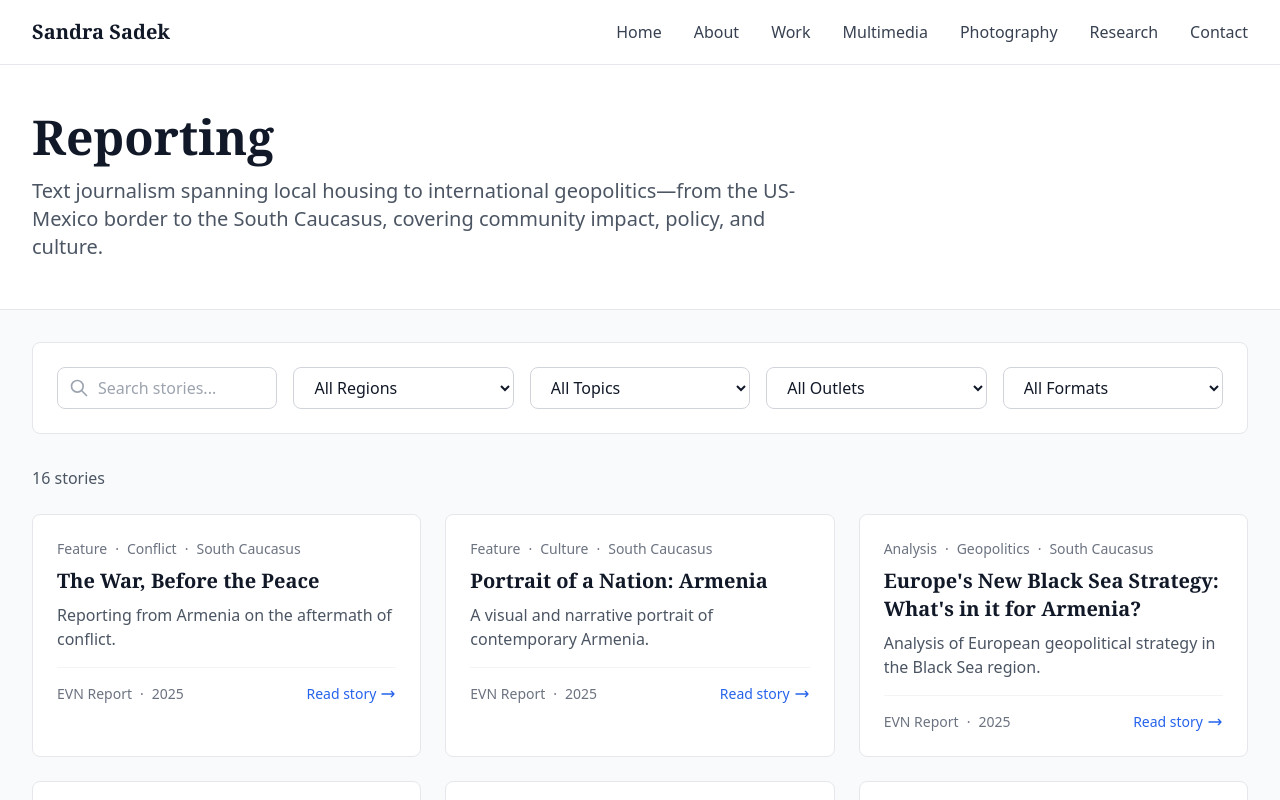
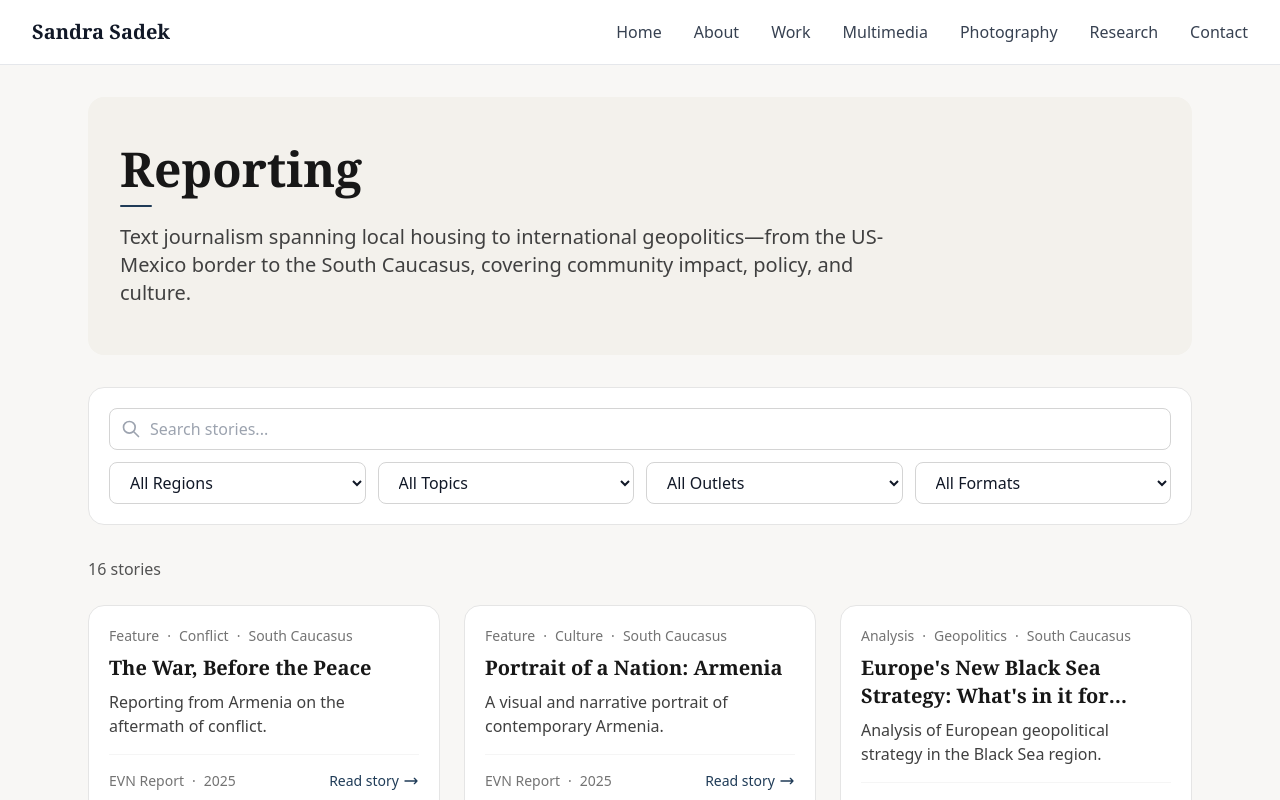
Before and after one commit to edlight123/sandra-sadek, a Next.js app: page /work in a window 1280 px wide. Shown: the top 800 px of the page. Built offline with nearby package versions, Linux system fonts and the light colour scheme.

Commit message:
Refine work page with editorial color system and premium styling

```diff
--- a/app/work/page.tsx
+++ b/app/work/page.tsx
@@ -103,21 +103,22 @@ export default function WorkPage() {
   };
 
   return (
-    <div className="min-h-screen bg-gray-50">
+    <div className="min-h-screen bg-[#f8f7f5]">
       {/* Hero Section */}
-      <div className="bg-white border-b border-gray-200">
-        <div className="max-w-7xl mx-auto px-4 sm:px-6 lg:px-8 py-12">
-          <h1 className="font-serif font-bold text-4xl md:text-5xl mb-4">
+      <div className="max-w-6xl mx-auto px-4 md:px-6 py-8">
+        <div className="bg-[#f3f1ec] rounded-2xl py-10 md:py-12 px-6 md:px-8">
+          <h1 className="font-serif font-bold text-4xl md:text-5xl mb-3 text-neutral-900">
             Reporting
           </h1>
-          <p className="text-xl text-gray-600 max-w-3xl">
+          <div className="w-8 h-0.5 bg-accent rounded-full mb-4"></div>
+          <p className="text-xl text-neutral-700 max-w-3xl">
             Text journalism spanning local housing to international geopolitics—from the US-Mexico border to the South Caucasus, covering community impact, policy, and culture.
           </p>
         </div>
       </div>
 
       {/* Main Content */}
-      <div className="max-w-7xl mx-auto px-4 sm:px-6 lg:px-8 py-8">
+      <div className="max-w-6xl mx-auto px-4 md:px-6 pb-12">
         {/* Filter Panel */}
         <WorkFilterBar
           regions={regions}
@@ -138,13 +139,13 @@ export default function WorkPage() {
         />
 
         {/* Results Count */}
-        <div className="mb-6 text-gray-600">
+        <div className="mb-6 text-neutral-600">
           {filteredItems.length} {filteredItems.length === 1 ? "story" : "stories"}
         </div>
 
         {/* No Results */}
         {filteredItems.length === 0 && (
-          <div className="text-center py-20 bg-white border border-gray-200 rounded-lg">
+          <div className="text-center py-20 bg-white border border-neutral-200 rounded-2xl">
             <svg
               className="w-16 h-16 text-gray-300 mx-auto mb-4"
               fill="none"
@@ -158,15 +159,15 @@ export default function WorkPage() {
                 d="M9.172 16.172a4 4 0 015.656 0M9 10h.01M15 10h.01M21 12a9 9 0 11-18 0 9 9 0 0118 0z"
               />
             </svg>
-            <h2 className="text-2xl font-serif font-bold text-gray-900 mb-2">
+            <h2 className="text-2xl font-serif font-bold text-neutral-900 mb-2">
               No stories match these filters
             </h2>
-            <p className="text-gray-600 mb-6">
+            <p className="text-neutral-600 mb-6">
               Try adjusting your search or filters to see more results
             </p>
             <button
               onClick={handleReset}
-              className="px-6 py-3 bg-accent text-white rounded-lg font-medium hover:bg-blue-700 transition-colors"
+              className="px-6 py-3 bg-accent text-white rounded-lg font-medium hover:bg-accent/90 transition-colors"
             >
               Reset filters
             </button>
--- a/components/WorkCard.tsx
+++ b/components/WorkCard.tsx
@@ -20,10 +20,10 @@ export default function WorkCard({ item }: WorkCardProps) {
   const hasAward = item.award && item.award.trim().length > 0;
 
   return (
-    <article className="group relative bg-white border border-gray-200 rounded-lg overflow-hidden hover:shadow-xl hover:-translate-y-1 transition-all duration-300">
+    <article className="group relative bg-white border border-neutral-200 rounded-2xl overflow-hidden hover:border-accent hover:shadow-md hover:-translate-y-0.5 transition-all duration-300">
       {/* Thumbnail */}
       {item.imageUrl && (
-        <div className="aspect-video bg-gray-100 relative overflow-hidden">
+        <div className="aspect-video bg-neutral-100 relative overflow-hidden">
           <img
             src={item.imageUrl}
             alt=""
@@ -32,21 +32,16 @@ export default function WorkCard({ item }: WorkCardProps) {
         </div>
       )}
 
-      {/* Award Badge */}
-      {hasAward && (
-        <div className="absolute top-4 right-4 z-10">
-          <div className="flex items-center gap-1 px-3 py-1.5 bg-yellow-100 border border-yellow-300 rounded-full text-xs font-semibold text-yellow-800 shadow-sm">
-            <svg className="w-4 h-4" fill="currentColor" viewBox="0 0 20 20">
-              <path d="M9.049 2.927c.3-.921 1.603-.921 1.902 0l1.07 3.292a1 1 0 00.95.69h3.462c.969 0 1.371 1.24.588 1.81l-2.8 2.034a1 1 0 00-.364 1.118l1.07 3.292c.3.921-.755 1.688-1.54 1.118l-2.8-2.034a1 1 0 00-1.175 0l-2.8 2.034c-.784.57-1.838-.197-1.539-1.118l1.07-3.292a1 1 0 00-.364-1.118L2.98 8.72c-.783-.57-.38-1.81.588-1.81h3.461a1 1 0 00.951-.69l1.07-3.292z" />
-            </svg>
-            Award
-          </div>
-        </div>
-      )}
+      <div className="p-4 md:p-5 flex flex-col justify-between flex-1">
+        {/* Award Badge - Inline */}
+        {hasAward && (
+          <span className="inline-flex items-center rounded-full bg-accent/10 px-2 py-0.5 text-xs font-medium text-accent mb-2 self-start">
+            {item.award}
+          </span>
+        )}
 
-      <div className="p-6">
         {/* Meta Line: Format · Topic · Region */}
-        <div className="text-sm text-gray-500 mb-2">
+        <div className="text-sm text-neutral-500 mb-2">
           <span className="font-medium">{item.format}</span>
           {firstTopic && (
             <>
@@ -59,12 +54,12 @@ export default function WorkCard({ item }: WorkCardProps) {
         </div>
 
         {/* Title */}
-        <h3 className="font-serif font-bold text-xl mb-2 line-clamp-2 group-hover:text-accent transition-colors">
+        <h3 className="font-serif font-bold text-xl mb-2 line-clamp-2 text-neutral-900">
           <Link
             href={item.url}
             target="_blank"
             rel="noopener noreferrer"
-            className="hover:underline"
+            className="hover:text-accent transition-colors"
           >
             {item.title}
           </Link>
@@ -72,12 +67,12 @@ export default function WorkCard({ item }: WorkCardProps) {
 
         {/* Dek */}
         {item.dek && (
-          <p className="text-gray-600 mb-4 line-clamp-2">{item.dek}</p>
+          <p className="text-neutral-700 mb-4 line-clamp-2">{item.dek}</p>
         )}
 
         {/* Footer: Outlet + Year | Read story */}
-        <div className="flex items-center justify-between pt-4 border-t border-gray-100">
-          <div className="text-sm text-gray-500">
+        <div className="flex items-center justify-between pt-4 mt-auto border-t border-neutral-100">
+          <div className="text-sm text-neutral-500">
             <span className="font-medium">{item.outlet}</span>
             <span className="mx-2">·</span>
             <span>{item.year}</span>
@@ -86,7 +81,7 @@ export default function WorkCard({ item }: WorkCardProps) {
             href={item.url}
             target="_blank"
             rel="noopener noreferrer"
-            className="inline-flex items-center text-sm font-medium text-accent hover:underline"
+            className="inline-flex items-center text-sm font-medium text-accent hover:text-accent/80 transition-colors"
           >
             Read story
             <svg
--- a/components/WorkFilterBar.tsx
+++ b/components/WorkFilterBar.tsx
@@ -46,10 +46,9 @@ export default function WorkFilterBar({
     selectedRegion || selectedTopic || selectedOutlet || selectedFormat || searchQuery;
 
   return (
-    <div className="bg-white border border-gray-200 rounded-lg p-6 mb-8">
-      <div className="flex flex-col lg:flex-row lg:items-center gap-4">
+    <div className="bg-white border border-neutral-200 rounded-2xl p-4 md:p-5 mb-8 space-y-3">
       {/* Search Input */}
-        <div className="flex-1 min-w-[200px]">
+      <div>
         <label htmlFor="search" className="sr-only">
           Search stories
         </label>
@@ -60,7 +59,7 @@ export default function WorkFilterBar({
             placeholder="Search stories..."
             value={searchQuery}
             onChange={(e) => onChangeSearch(e.target.value)}
-              className="w-full px-4 py-2 pl-10 border border-gray-300 rounded-lg focus:ring-2 focus:ring-accent focus:border-accent transition-colors"
+            className="w-full px-4 py-2 pl-10 border border-neutral-300 rounded-lg focus:ring-2 focus:ring-accent/40 focus:border-accent transition-colors"
           />
           <svg
             className="absolute left-3 top-1/2 -translate-y-1/2 w-5 h-5 text-gray-400"
@@ -78,8 +77,10 @@ export default function WorkFilterBar({
         </div>
       </div>
 
+      {/* Filters Grid */}
+      <div className="grid grid-cols-1 sm:grid-cols-2 lg:grid-cols-4 gap-3">
         {/* Region Filter */}
-        <div className="flex-1 min-w-[150px]">
+        <div>
           <label htmlFor="region" className="sr-only">
             Filter by region
           </label>
@@ -87,7 +88,7 @@ export default function WorkFilterBar({
             id="region"
             value={selectedRegion}
             onChange={(e) => onChangeRegion(e.target.value)}
-            className="w-full px-4 py-2 border border-gray-300 rounded-lg focus:ring-2 focus:ring-accent focus:border-accent transition-colors bg-white"
+            className="w-full px-4 py-2 border border-neutral-300 rounded-lg focus:ring-2 focus:ring-accent/40 focus:border-accent transition-colors bg-white"
           >
             <option value="">All Regions</option>
             {regions.map((region) => (
@@ -99,7 +100,7 @@ export default function WorkFilterBar({
         </div>
 
         {/* Topic Filter */}
-        <div className="flex-1 min-w-[150px]">
+        <div>
           <label htmlFor="topic" className="sr-only">
             Filter by topic
           </label>
@@ -107,7 +108,7 @@ export default function WorkFilterBar({
             id="topic"
             value={selectedTopic}
             onChange={(e) => onChangeTopic(e.target.value)}
-            className="w-full px-4 py-2 border border-gray-300 rounded-lg focus:ring-2 focus:ring-accent focus:border-accent transition-colors bg-white"
+            className="w-full px-4 py-2 border border-neutral-300 rounded-lg focus:ring-2 focus:ring-accent/40 focus:border-accent transition-colors bg-white"
           >
             <option value="">All Topics</option>
             {topics.map((topic) => (
@@ -119,7 +120,7 @@ export default function WorkFilterBar({
         </div>
 
         {/* Outlet Filter */}
-        <div className="flex-1 min-w-[150px]">
+        <div>
           <label htmlFor="outlet" className="sr-only">
             Filter by outlet
           </label>
@@ -127,7 +128,7 @@ export default function WorkFilterBar({
             id="outlet"
             value={selectedOutlet}
             onChange={(e) => onChangeOutlet(e.target.value)}
-            className="w-full px-4 py-2 border border-gray-300 rounded-lg focus:ring-2 focus:ring-accent focus:border-accent transition-colors bg-white"
+            className="w-full px-4 py-2 border border-neutral-300 rounded-lg focus:ring-2 focus:ring-accent/40 focus:border-accent transition-colors bg-white"
           >
             <option value="">All Outlets</option>
             {outlets.map((outlet) => (
@@ -139,7 +140,7 @@ export default function WorkFilterBar({
         </div>
 
         {/* Format Filter */}
-        <div className="flex-1 min-w-[150px]">
+        <div>
           <label htmlFor="format" className="sr-only">
             Filter by format
           </label>
@@ -147,7 +148,7 @@ export default function WorkFilterBar({
             id="format"
             value={selectedFormat}
             onChange={(e) => onChangeFormat(e.target.value)}
-            className="w-full px-4 py-2 border border-gray-300 rounded-lg focus:ring-2 focus:ring-accent focus:border-accent transition-colors bg-white"
+            className="w-full px-4 py-2 border border-neutral-300 rounded-lg focus:ring-2 focus:ring-accent/40 focus:border-accent transition-colors bg-white"
           >
             <option value="">All Formats</option>
             {formats.map((format) => (
@@ -157,17 +158,19 @@ export default function WorkFilterBar({
             ))}
           </select>
         </div>
+      </div>
 
       {/* Reset Button */}
       {hasActiveFilters && (
+        <div className="pt-1">
           <button
             onClick={onReset}
-            className="px-4 py-2 text-sm font-medium text-gray-700 bg-gray-100 hover:bg-gray-200 rounded-lg transition-colors whitespace-nowrap"
+            className="px-4 py-2 text-sm font-medium text-accent border-2 border-accent bg-transparent hover:bg-accent/5 rounded-lg transition-colors"
           >
-            Reset
+            Clear filters
           </button>
+        </div>
       )}
-      </div>
     </div>
   );
 }
--- a/tailwind.config.ts
+++ b/tailwind.config.ts
@@ -9,7 +9,7 @@ const config: Config = {
   theme: {
     extend: {
       colors: {
-        accent: "#2563eb", // blue-600 as accent color
+        accent: "#1F3B57", // Deep ink blue for editorial look
         "off-white": "#fafafa",
       },
       fontFamily: {
```
Lines whose indentation alone changed are shown as unchanged.
